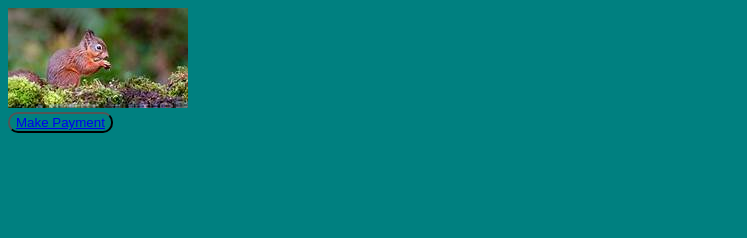
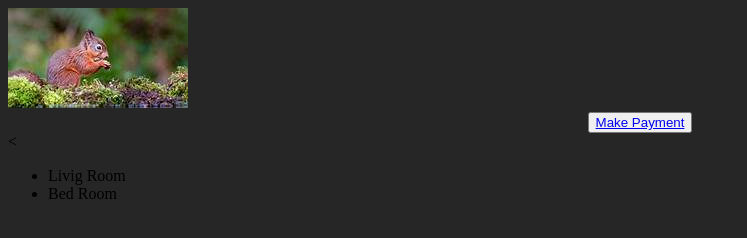
Before and after one commit to Mosayapps/store.github.io, a plain HTML site: page index.html in a window 1280 px wide. Shown: the whole page, without its empty margins (0-747 px from the left). Drawn offline with Linux system fonts and the light colour scheme.

Commit message:
Add files via upload

```diff
--- a/index.html
+++ b/index.html
@@ -10,7 +10,17 @@
 	<div>
 	<img src="th.jpg">
 </div>
+<center>
 	<button><a href="https://paystack.com/pay/0qdj3guawf"> Make Payment</a> </button>
+</center>
+
+	<div>
+		<
+		<ul>
+			<li>Livig Room</li>
+			<li>Bed Room</li>
+		</ul>
+	</div>
 
 </body>
 </html>
--- a/style.css
+++ b/style.css
@@ -1,7 +1,3 @@
 body{
-	background-color: teal;
+	background-color: #262626;
 }
-button{
-	background-color: transparent;
-	border-radius: 10px;
-}
```
